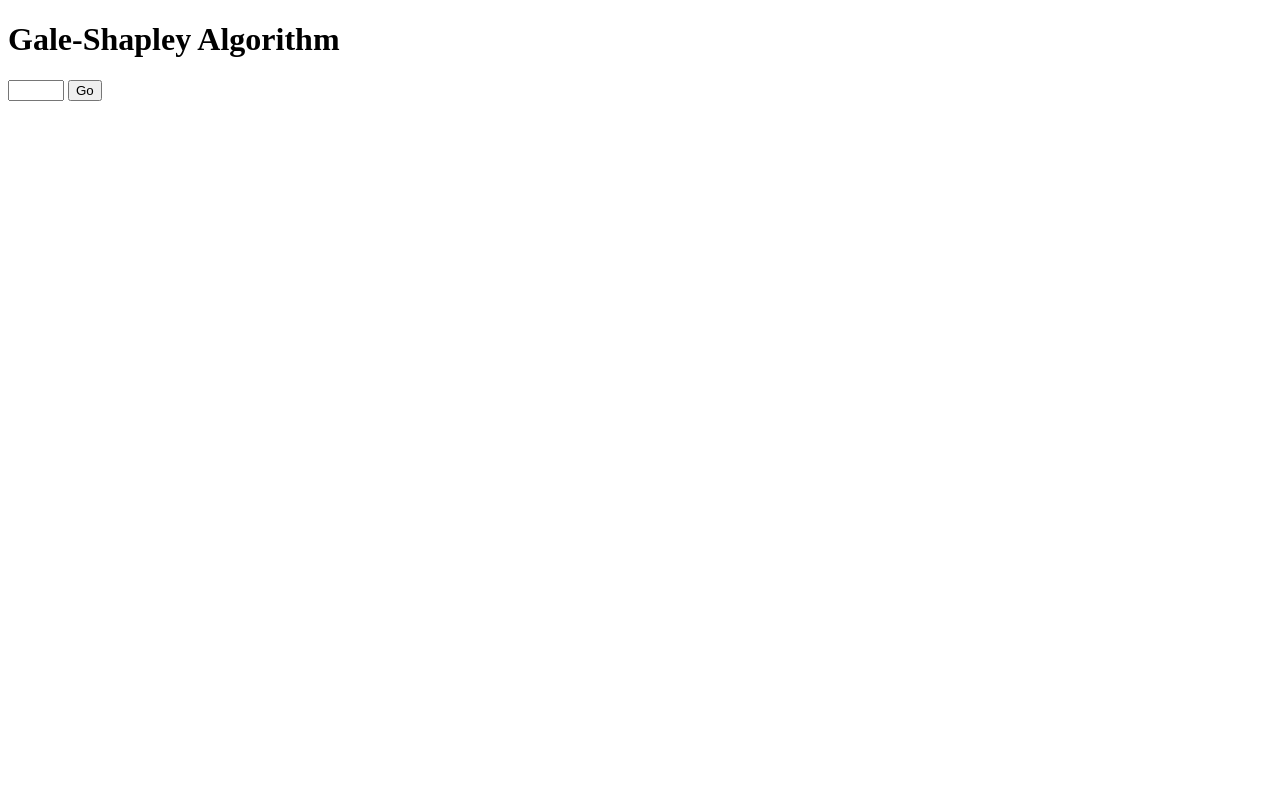
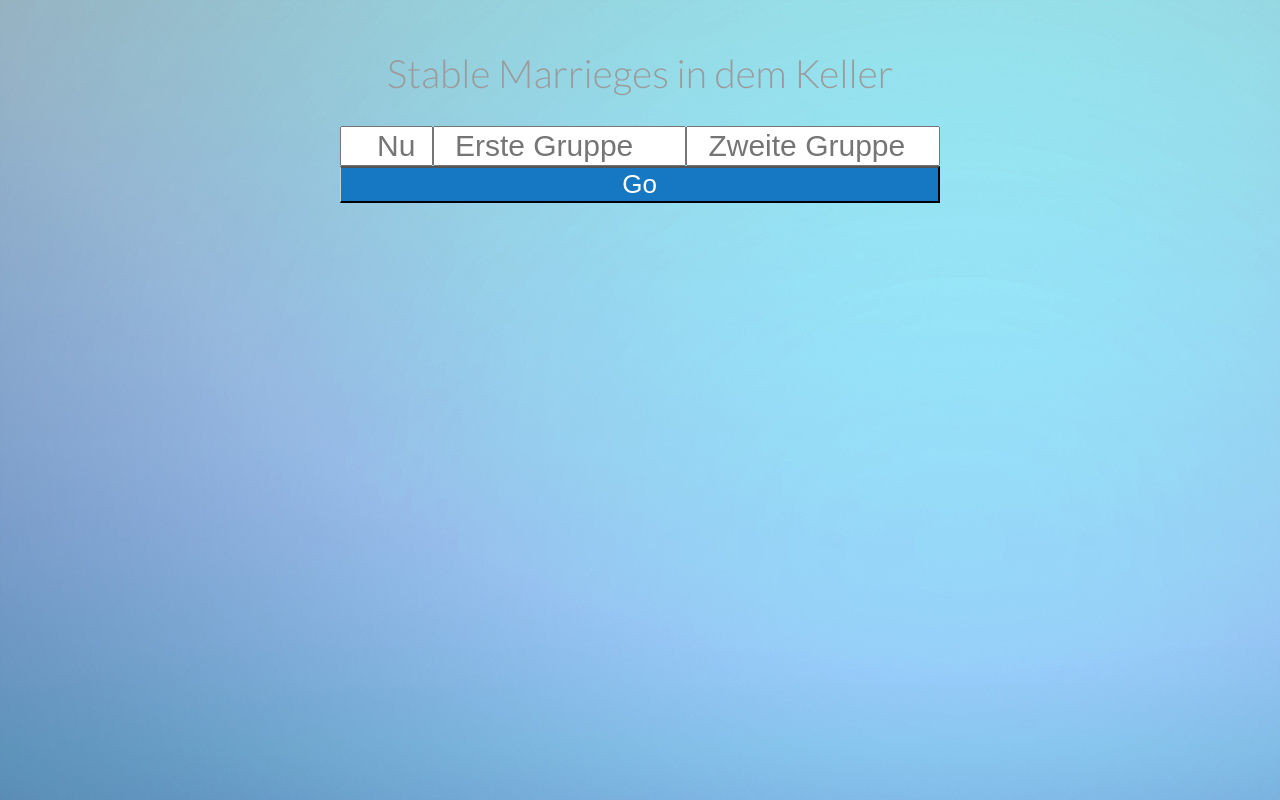
Before and after one commit to tpracser/BednayPracserMasterTeam, a website: page index.html in a window 1280 px wide. Drawn offline with Linux system fonts and the light colour scheme.

Commit message:
keller in tha house

```diff
--- a/index.html
+++ b/index.html
@@ -1,15 +1,28 @@
 <!DOCTYPE html>
 <html>
   <head>
-    <meta charset="utf-8">
-    <title></title>
-    <link rel="stylesheet" href="style.css">
+        <meta charset="utf-8">
+        <title></title>
+        <link rel="stylesheet" href="style.css">
+        <link href="https://fonts.googleapis.com/css?family=Lato:300,400" rel="stylesheet">
+        <link rel="stylesheet" type="text/css" href="semantic/dist/semantic.min.css">
   </head>
   <body>
-  <h1>Gale-Shapley Algorithm</h1>
-  <input id="members" type="number" min="2" max="10">
-<button>Go</button>
-<ul id="result"></ul>
+        <div class="container">
+            <h1 class= "title">Stable Marrieges in dem Keller</h1>
+            <div class="inputfield">
+                <div class="inputfield-top">
+                    <input id="members" type="number" min="2" max="10" placeholder = "Num">
+                    <input type="text" class="firsttext" placeholder = "Erste Gruppe">
+                    <input type="text" class="secondtext" placeholder = "Zweite Gruppe">
+                </div>
+                <div class="inputfield-bottom">
+                    <button class = "gobutton">Go</button>
+                </div>
+            </div>
+            <ul id="result"></ul>
+
+        </div>
   </body>
   <script src="script.js"></script>
 </html>
--- a/script.js
+++ b/script.js
@@ -4,6 +4,8 @@ var button = document.querySelector('button');
 var select = document.querySelector('#select');
 var ul = document.querySelector('#result');
 var number = document.querySelector("#members");
+var firstText = document.querySelector(".firsttext");
+var secondText = document.querySelector(".secondtext");
 
 button.addEventListener('click', function () {
   ul.innerText = "";
@@ -12,6 +14,14 @@ button.addEventListener('click', function () {
         gender.setAttribute('class','genderType');
     for(var k = 0; k < number.value; k++){
         var li = document.createElement('li');
+        var inputfield = document.createElement('input');
+        inputfield.setAttribute("class", "tableheaders");
+        if(c==0){
+            inputfield.value =  firstText.value + " " + (k+1);
+        } else {
+            inputfield.value =  secondText.value + " " + (k+1);
+        }
+        li.appendChild(inputfield)
         for(var i = 0; i < number.value; i++){
             var select = document.createElement('select');
             for(var j = 0; j < number.value; j++){
--- a/style.css
+++ b/style.css
@@ -1,3 +1,86 @@
-.genderType{
+body{
+    margin: auto;
+    padding: 50px 0;
+    font-family: "Lato", sans-serif;
+    display: flex;
+    justify-content: center;
+    background: url(background.jpg)
+}
+
+.container {
+    display: flex;
+    flex-direction: column;
+    align-items: center;
+}
+.title {
+    font-weight: 300;
+    font-size: 39px;
+    color: #9b9b9b;
+    margin: 0 0 30px 0;
+    display: flex;
+    justify-content: center;
+}
+
+.genderType {
   margin: 20px;
 }
+
+.inputfield {
+    max-width: 600px;
+    display: flex;
+    flex-direction: column;
+    justify-content: center;
+}
+
+.inputfield-top {
+    width: 100%;
+    display: flex;
+    justify-content: space-between;
+}
+
+.inputfield-bottom {
+    width: 100%;
+    display: flex;
+    justify-content: space-between;
+}
+
+input {
+    min-width: 50px;
+    font-size:30px;
+    padding-left: 35px;
+}
+
+.firsttext, .secondtext {
+    max-width: 300px;
+    font-size: 30px;
+    padding-left: 20px;
+}
+
+.gobutton {
+    width: 100%;
+    font-weight: 350;
+    font-size: 26px;
+    color: #ffffff;
+    background-color: #1678C2;
+    border-left: 1px solid #cecece;
+    display: flex;
+    justify-content: center;
+    align-items: center;
+    cursor: pointer;
+}
+
+#result {
+    list-style-type: none;
+    padding: 0;
+}
+
+ul li select {
+    min-width: 50px;
+    font-size:30px;
+}
+
+#result > li > input {
+    width: 180px;
+    text-align: center;
+    padding: 0;
+}
```
Also changed, not shown: package.json (added, +19 -0 lines), semantic.json (added, +22 -0 lines), background.jpg (added), 1 other file. Lines whose indentation alone changed are shown as unchanged.
